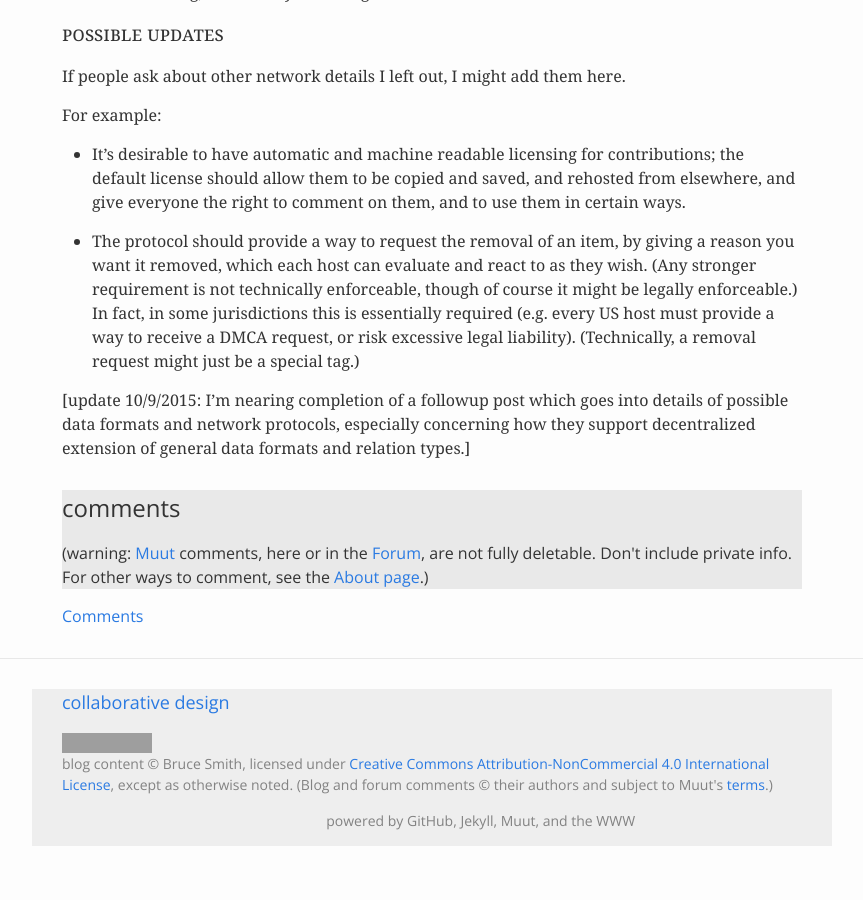
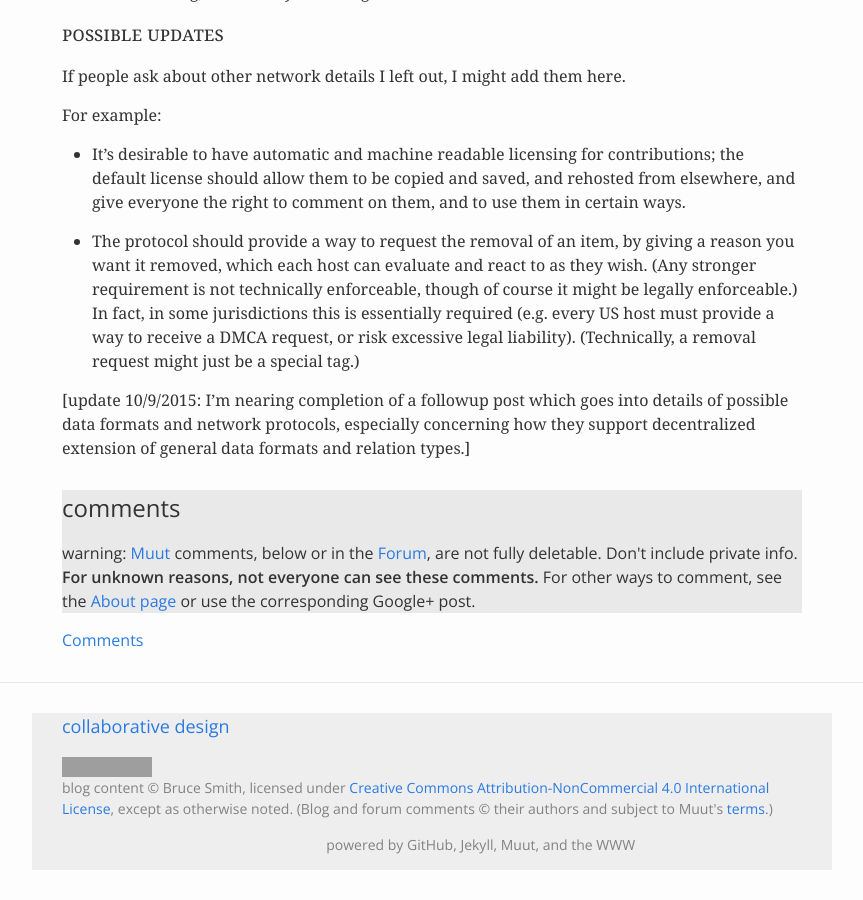
Before and after one commit to oresmus/oresmus.github.io, a Jekyll site: the page built from _posts/2015-09-21-OPSN-network-details.md, in a window 1280 px wide and 900 px high, scrolled down 3836 px. Shown: the whole window, without its empty margins (208-1071 px from the left). Built offline with Jekyll 4.4.1, drawn with Linux system fonts in a browser that asks for light colours; before the commit the page ends 4712 px from its top, so only the background shows below that; grey boxes are pictures that could not be loaded.

Commit message:
warn that not everyone can see Muut comments

```diff
--- a/_layouts/post.html
+++ b/_layouts/post.html
@@ -31,10 +31,10 @@ layout: default
     <div class="comments-header">
         <h1>comments</h1>
         <p class="figcaption">
-            (warning: <a href="//muut.com">Muut</a> comments,
-             here or in the <a href="/forum">Forum</a>, are not fully deletable.
-             Don't include private info.
-             For other ways to comment, see the <a href="/about">About page</a>.)
+             warning: <a href="//muut.com">Muut</a> comments,
+             below or in the <a href="/forum">Forum</a>, are not fully deletable.
+             Don't include private info. <b>For unknown reasons, not everyone can see these comments.</b>
+             For other ways to comment, see the <a href="/about">About page</a> or use the corresponding Google+ post.
         </p>
     </div>
 
```
